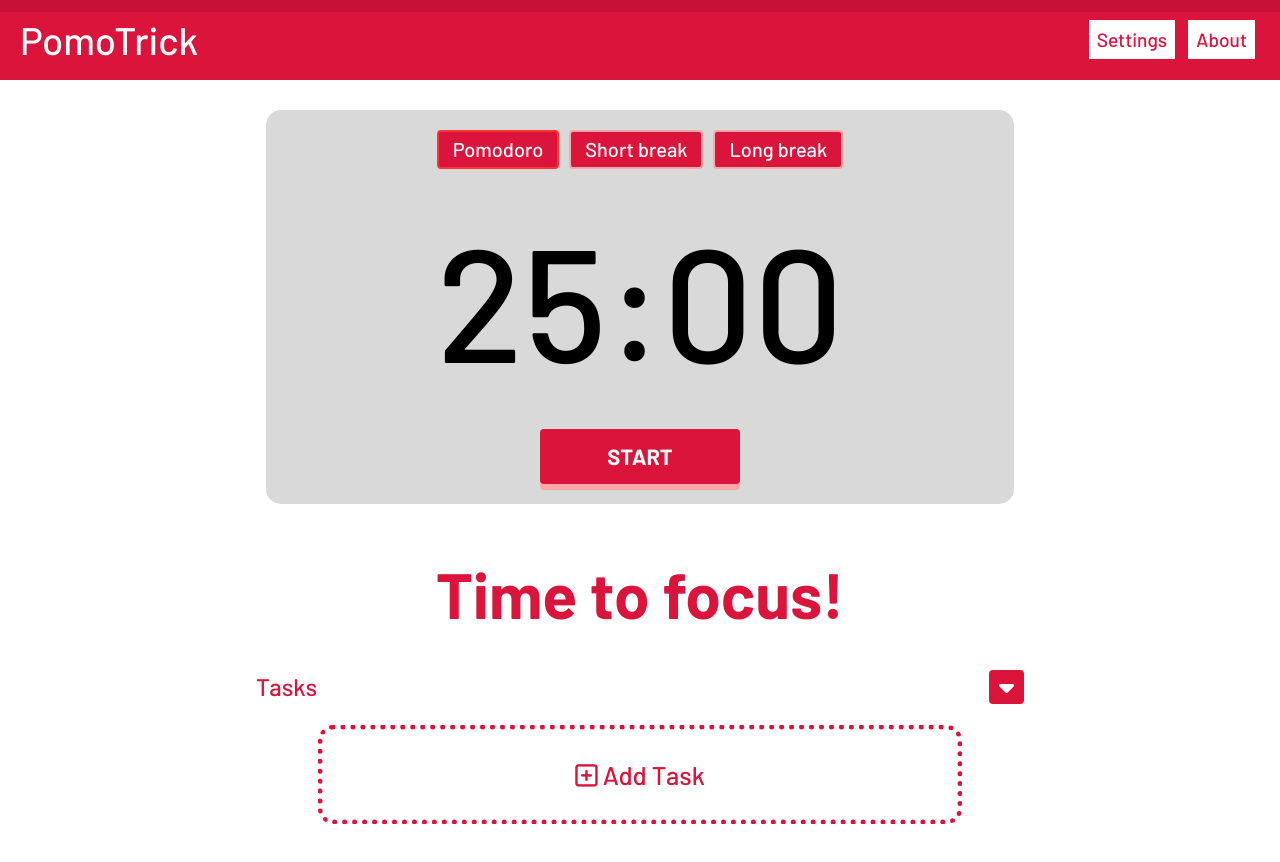
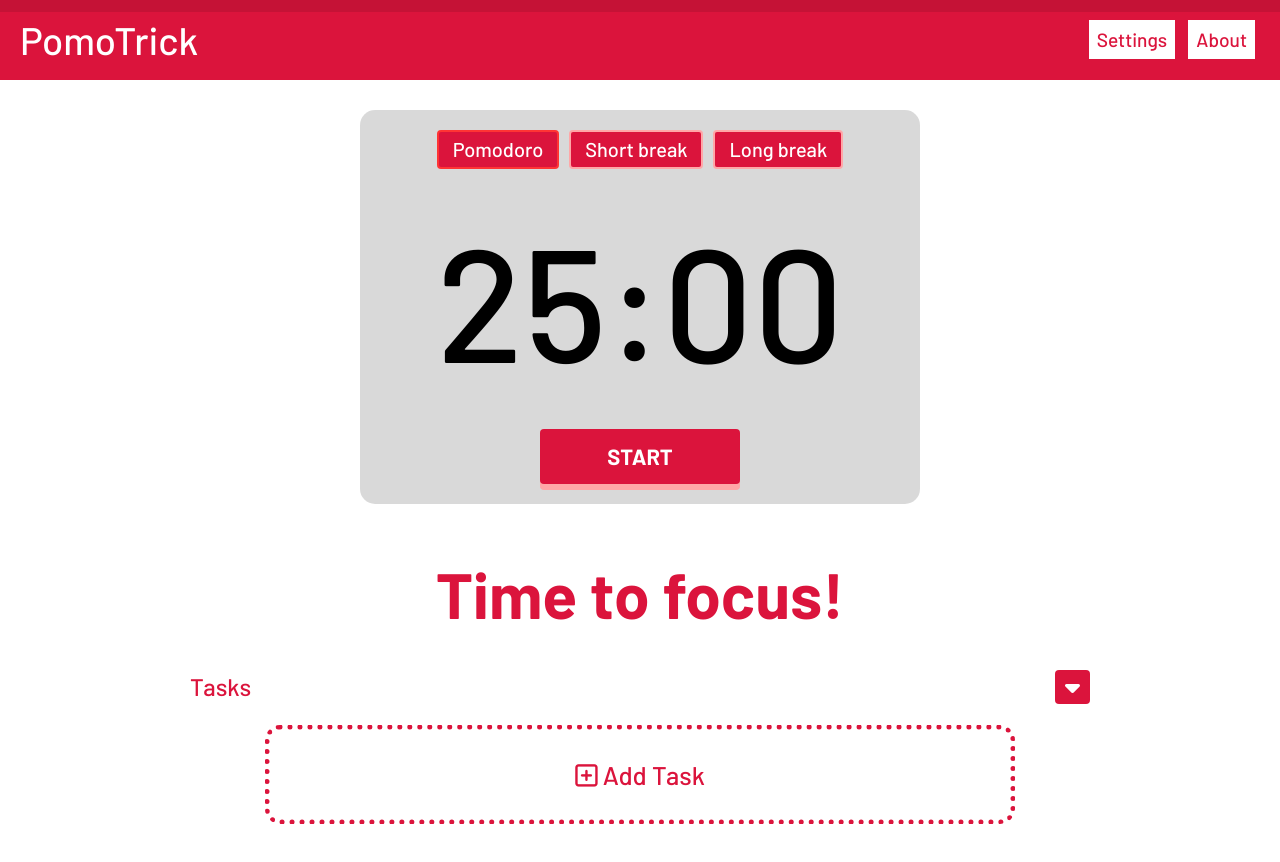
Before and after one commit to kntdev/pomodoro-app, a plain HTML site: page index.html in a window 1280 px wide. Drawn offline with Linux system fonts and the light colour scheme.

Commit message:
Se arreglo resolución

```diff
--- a/css/style.css
+++ b/css/style.css
@@ -37,7 +37,7 @@ nav{
 }
 /* Main section*/
 section{
-    width: 60%;
+    width: 90%;
     min-width: 300px;
     max-width: 900px;
     margin: auto;
@@ -71,6 +71,8 @@ progress {
     padding: 20px;
     margin: 10px;
     border-radius: 15px;
+    max-width: 520px;
+    margin: auto;
   }
 
   .clock {
```
